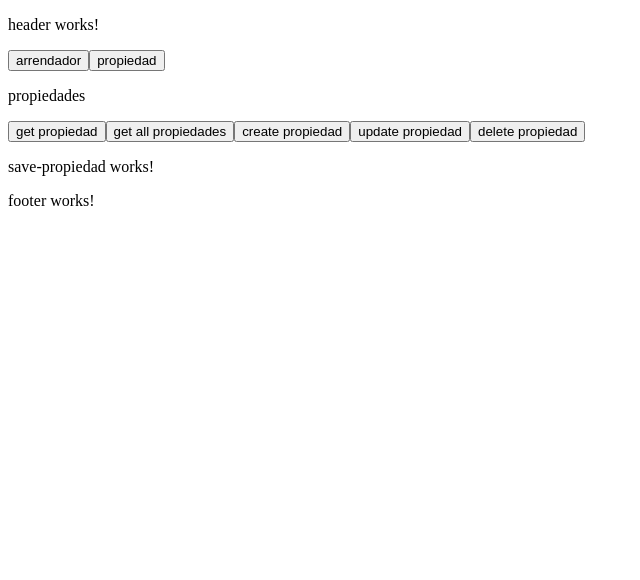
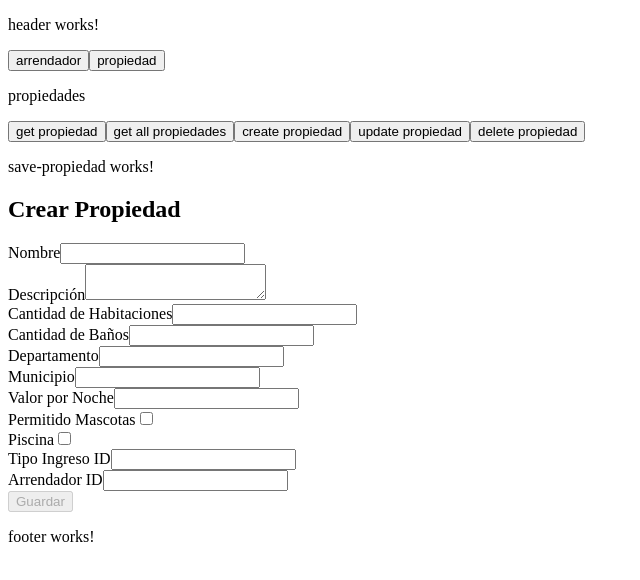
Before and after one commit to KJAIMESC/Proyecto-Web-Frontend, an Angular app: page /propiedades/create in a window 1280 px wide. Shown: the top 580 px of the page, without its empty margins (0-640 px from the left). Built offline with nearby package versions, Linux system fonts and the light colour scheme.

Commit message:
solo faltan los updates
a mimir

```diff
--- a/src/app/components/propiedad-crud/save-propiedad/save-propiedad.component.html
+++ b/src/app/components/propiedad-crud/save-propiedad/save-propiedad.component.html
@@ -1 +1,87 @@
 <p>save-propiedad works!</p>
+<h2>Crear Propiedad</h2>
+<form [formGroup]="propiedadForm" (ngSubmit)="savePropiedad()">
+    <div class="form-group">
+      <label for="nombre">Nombre</label>
+      <input type="text" class="form-control" id="nombre" formControlName="nombre" required>
+      <div *ngIf="propiedadForm.get('nombre')?.invalid && propiedadForm.get('nombre')?.touched" class="text-danger">
+        Nombre requerido
+      </div>
+    </div>
+
+    <div class="form-group">
+      <label for="descripcion">Descripción</label>
+      <textarea class="form-control" id="descripcion" formControlName="descripcion" required></textarea>
+      <div *ngIf="propiedadForm.get('descripcion')?.invalid && propiedadForm.get('descripcion')?.touched" class="text-danger">
+        Descripción requerida
+      </div>
+    </div>
+
+    <div class="form-group">
+      <label for="cantidadHabitaciones">Cantidad de Habitaciones</label>
+      <input type="number" class="form-control" id="cantidadHabitaciones" formControlName="cantidadHabitaciones" required>
+      <div *ngIf="propiedadForm.get('cantidadHabitaciones')?.invalid && propiedadForm.get('cantidadHabitaciones')?.touched" class="text-danger">
+        Este campo es requerido
+      </div>
+    </div>
+
+    <div class="form-group">
+      <label for="cantidadBanos">Cantidad de Baños</label>
+      <input type="number" class="form-control" id="cantidadBanos" formControlName="cantidadBanos" required>
+      <div *ngIf="propiedadForm.get('cantidadBanos')?.invalid && propiedadForm.get('cantidadBanos')?.touched" class="text-danger">
+        Este campo es requerido
+      </div>
+    </div>
+
+    <div class="form-group">
+      <label for="departamento">Departamento</label>
+      <input type="text" class="form-control" id="departamento" formControlName="departamento" required>
+      <div *ngIf="propiedadForm.get('departamento')?.invalid && propiedadForm.get('departamento')?.touched" class="text-danger">
+        Departamento requerido
+      </div>
+    </div>
+
+    <div class="form-group">
+      <label for="municipio">Municipio</label>
+      <input type="text" class="form-control" id="municipio" formControlName="municipio" required>
+      <div *ngIf="propiedadForm.get('municipio')?.invalid && propiedadForm.get('municipio')?.touched" class="text-danger">
+        Municipio requerido
+      </div>
+    </div>
+
+    <div class="form-group">
+      <label for="valorNoche">Valor por Noche</label>
+      <input type="number" class="form-control" id="valorNoche" formControlName="valorNoche" required>
+      <div *ngIf="propiedadForm.get('valorNoche')?.invalid && propiedadForm.get('valorNoche')?.touched" class="text-danger">
+        Valor requerido
+      </div>
+    </div>
+
+    <div class="form-group">
+      <label for="permitidoMascotas">Permitido Mascotas</label>
+      <input type="checkbox" class="form-control" id="permitidoMascotas" formControlName="permitidoMascotas">
+    </div>
+
+    <div class="form-group">
+      <label for="piscina">Piscina</label>
+      <input type="checkbox" class="form-control" id="piscina" formControlName="piscina">
+    </div>
+
+    <div class="form-group">
+      <label for="tipoIngresoId">Tipo Ingreso ID</label>
+      <input type="number" class="form-control" id="tipoIngresoId" formControlName="tipoIngresoId" required>
+      <div *ngIf="propiedadForm.get('tipoIngresoId')?.invalid && propiedadForm.get('tipoIngresoId')?.touched" class="text-danger">
+        Tipo de ingreso requerido
+      </div>
+    </div>
+
+    <div class="form-group">
+      <label for="arrendadorId">Arrendador ID</label>
+      <input type="number" class="form-control" id="arrendadorId" formControlName="arrendadorId" required>
+      <div *ngIf="propiedadForm.get('arrendadorId')?.invalid && propiedadForm.get('arrendadorId')?.touched" class="text-danger">
+        ID de arrendador requerido
+      </div>
+    </div>
+
+    <button type="submit" [disabled]="propiedadForm?.invalid">Guardar</button>
+</form>
--- a/src/app/components/propiedad-crud/save-propiedad/save-propiedad.component.ts
+++ b/src/app/components/propiedad-crud/save-propiedad/save-propiedad.component.ts
@@ -1,12 +1,46 @@
 import { Component } from '@angular/core';
+import { FormControl, FormGroup, Validators, ReactiveFormsModule, FormsModule } from '@angular/forms';
+import { PropiedadService } from '../../../services/propiedad.service';
+import { Propiedad } from '../../../models/propiedad';
+import { CommonModule } from '@angular/common';
 
 @Component({
   selector: 'app-save-propiedad',
   standalone: true,
-  imports: [],
+  imports: [FormsModule, ReactiveFormsModule, CommonModule],
   templateUrl: './save-propiedad.component.html',
   styleUrl: './save-propiedad.component.css'
 })
 export class SavePropiedadComponent {
+  propiedadForm = new FormGroup({
+    nombre: new FormControl('', [Validators.required]),
+    descripcion: new FormControl('', [Validators.required]),
+    cantidadHabitaciones: new FormControl('', [Validators.required]),
+    cantidadBanos: new FormControl('', [Validators.required]),
+    departamento: new FormControl('', [Validators.required]),
+    municipio: new FormControl('', [Validators.required]),
+    permitidoMascotas: new FormControl(false),
+    piscina: new FormControl(false),
+    valorNoche: new FormControl('', [Validators.required]),
+    activado: new FormControl(false),
+    tipoIngresoId: new FormControl('', [Validators.required]),
+    arrendadorId: new FormControl('', [Validators.required])
+  });
 
+  constructor(private propiedadService: PropiedadService) {}
+
+  savePropiedad() {
+    if (this.propiedadForm.valid) {
+      const formValue = this.propiedadForm.value;
+      const newPropiedad: Propiedad = {
+        ...formValue,
+        tipoIngreso: { id_tipoIngreso: Number(formValue.tipoIngresoId) },
+        arrendador: { id_arrendador: Number(formValue.arrendadorId) }
+      };
+
+      this.propiedadService.savePropiedad(newPropiedad)
+        .then(() => alert('Propiedad guardada con éxito'))
+        .catch(error => console.error('Error al guardar la propiedad:', error));
+    }
+  }
 }
--- a/src/app/models/propiedad.ts
+++ b/src/app/models/propiedad.ts
@@ -11,7 +11,8 @@ export class Propiedad {
         public permitido_mascotas?: boolean | null,
         public piscina?: boolean | null,
         public valor_noche?: number | null,
-        public id_arrendador_fk?: number | null,
-        public id_tipo_ingreso_fk?: number | null,
+        public tipoIngreso?: { id_tipoIngreso: number },
+        public arrendador?: { id_arrendador: number },
+        public imagen?: any
     ){ }
 }
--- a/src/app/services/propiedad.service.ts
+++ b/src/app/services/propiedad.service.ts
@@ -40,4 +40,8 @@ export class PropiedadService {
     });
   }
 
+  savePropiedad(propiedad: Propiedad): Promise<Propiedad> {
+    return axios.post<Propiedad>(this.apiUrl, propiedad).then(response => response.data);
+  }
+
 }
```
